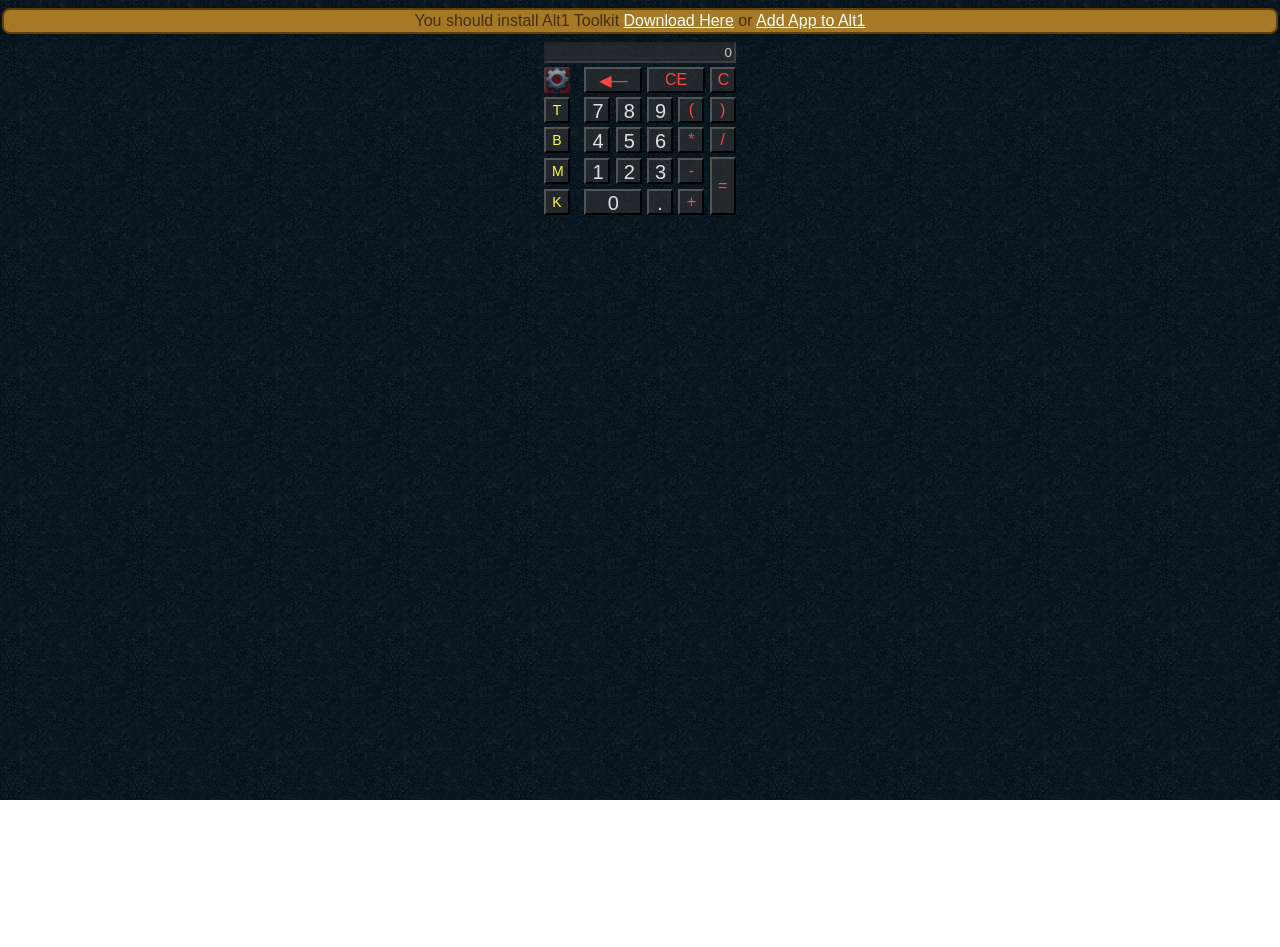
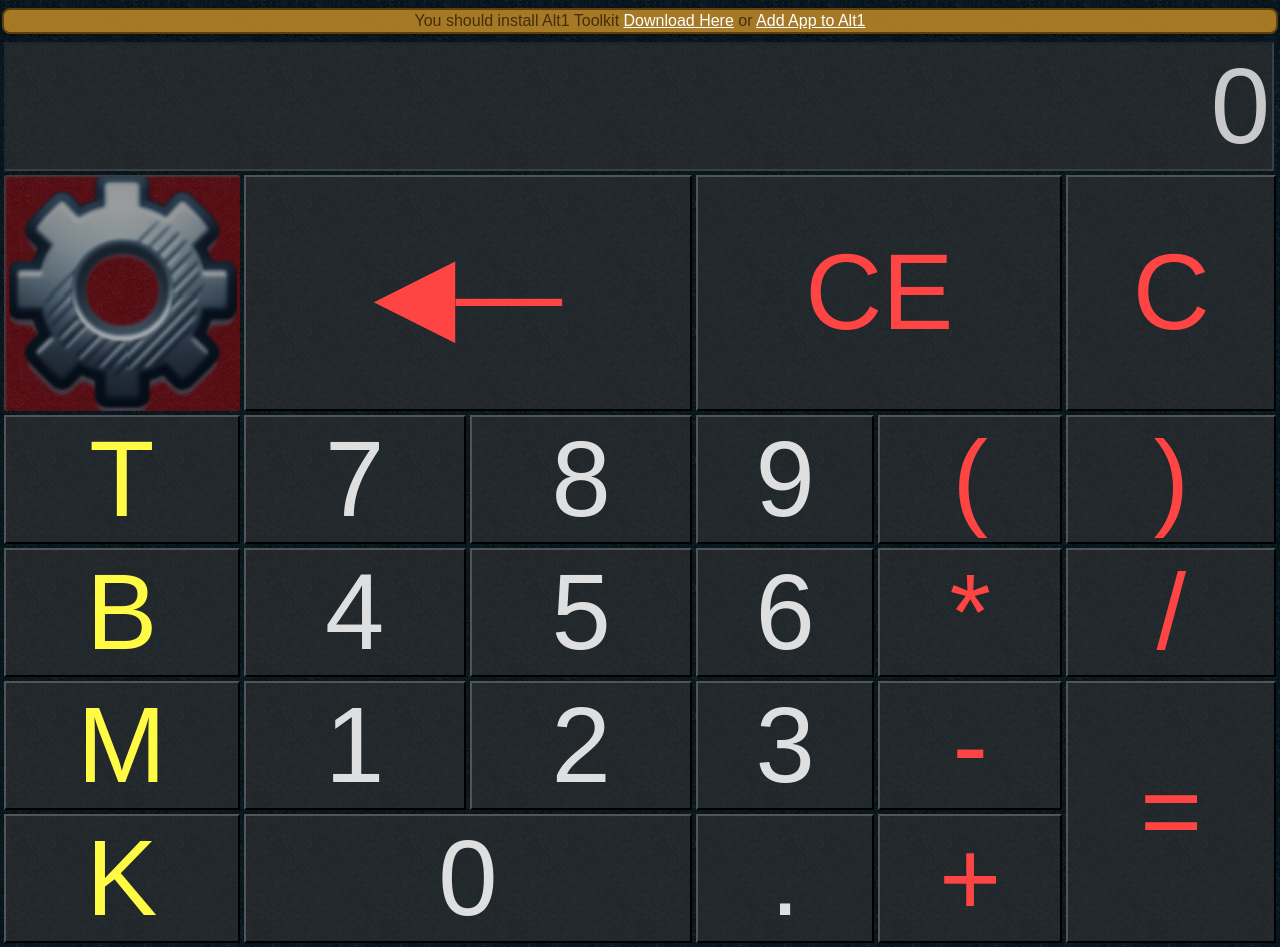
Before and after one commit to unlishema/calculator, a website built with webpack: page src/index.html in a window 1280 px wide. Before the commit the page ends 800 px from the top, so only its background shows below. Built offline with nearby package versions, Linux system fonts and the light colour scheme.

Commit message:
Added resizing

```diff
--- a/src/appconfig.json
+++ b/src/appconfig.json
@@ -5,11 +5,11 @@
 	"configUrl": "./appconfig.json",
 	"iconUrl": "./images/icon.png",
 	"defaultWidth": 206,
-	"defaultHeight": 195,
+	"defaultHeight": 199,
 	"minWidth": 206,
-	"minHeight": 195,
+	"minHeight": 199,
 	"maxWidth": 206,
-	"maxHeight": 195,
+	"maxHeight": 199,
 	"requestHandlers": [],
 	"activators": []
 }
--- a/src/index.css
+++ b/src/index.css
@@ -9,11 +9,11 @@ a:hover  {color: #a19100; overflow: hidden; white-space: nowrap; text-overflow:
 
 /* Button Looks */
 #calculator:focus {outline: none;}
-#display {color: #ffffff; background-color: #383838; text-align: right;}
-#status {color: #fffb0083; background: url('../images/settingscog.png') 0px 0px / cover; background-color: #F0000055; text-align: center; vertical-align: center; padding: 3px; width: 20px; height: 20px; box-shadow: inset 2px 2px 2px #464646cc; border-radius: 2px;}
-#status:hover {background-position: 0px -26px;}
-.buttons {background-color: #383838; margin: 0px; width: 26px; height: 26px;}
-.functions {color: #fffb00; margin-right: 10px; font-size: 14px; }
+#display {color: #ffffff; background-color: #383838; text-align: right; font-size: 12px;}
+#status {color: #fffb0083; background: url('../images/settingscog.png') 0px 0px / cover; background-color: #F0000055; text-align: center; vertical-align: center; margin: auto; padding: 3px; aspect-ratio: 1; box-shadow: inset 2px 2px 2px #464646cc; border-radius: 2px;}
+#status:hover {background-position: 0px -100%;}
+.buttons {background-color: #383838; margin: 0px; width: 100%; height: 100%;}
+.functions {color: #fffb00; font-size: 14px; }
 .operators {color: #ff0000; font-size: 16px;}
 .numbers {color: #0000ff; font-size: 20px;}
 
@@ -21,8 +21,8 @@ a:hover  {color: #a19100; overflow: hidden; white-space: nowrap; text-overflow:
 .context-menu li:hover {background-color: #fffb0083;}
 
 /* Table Setup */
-table {margin: auto; border-collapse: collapse;}
+table {margin: auto; border-collapse: collapse; width: 100%; height: 100%;}
 td {padding: 2px;}
-td[colspan="2"] * {width: calc(2 * 26px + 2 * 3px);}
-td[colspan="6"] * {width: calc(6 * 26px + 6 * 3px + 10px);}
-td[rowspan="2"] * {height: calc(2 * 26px + 2 * 3px);}
+td[colspan="2"] * {width: 100%; height: 100%;}
+td[colspan="6"] * {width: calc(100% - 10px); height: 100%;}
+td[rowspan="2"] * {height: 100%; height: 100%;}
--- a/src/index.ts
+++ b/src/index.ts
@@ -30,15 +30,18 @@ document.getElementById("status").addEventListener("click", () => {
 		applyStoredColor("functions-color", "functions-alpha", ".functions");
 		applyStoredColor("operators-color", "operators-alpha", ".operators");
 		applyStoredColor("numbers-color", "numbers-alpha", ".numbers");
+		applyStoredColor("output-color", "output-alpha", "#display");
 		applyStoredColor("buttons-color", "buttons-alpha", ".buttons", true);
 		applyStoredColor("buttons-color", "buttons-alpha", "#display", true);
-		applyStoredColor("output-color", "output-alpha", "#display");
 
 		console.warn("Settings Closed!");
 		settingsWindow?.window.console.warn("Settings Saved!");
 	});
 	console.log("Open Settings!");
 });
+
+// Listen for window resize and adjust font size dynamically
+window.addEventListener('resize', adjustFontSizeOnResize);
 
 // Initialize the app
 document.addEventListener("DOMContentLoaded", initializeApp);
@@ -52,28 +55,31 @@ async function initializeApp() {
 
 		// Setup default colors
 		if (localStorage.getItem("functions-color") == null) localStorage.setItem("functions-color", "#fffb44");
-		if (localStorage.getItem("functions-alpha") == null) localStorage.setItem("functions-alpha", "01.0");
+		if (localStorage.getItem("functions-alpha") == null) localStorage.setItem("functions-alpha", "1.0");
 		if (localStorage.getItem("operators-color") == null) localStorage.setItem("operators-color", "#ff4444");
 		if (localStorage.getItem("operators-alpha") == null) localStorage.setItem("operators-alpha", "01.0");
 		if (localStorage.getItem("numbers-color") == null) localStorage.setItem("numbers-color", "#ffffff");
 		if (localStorage.getItem("numbers-alpha") == null) localStorage.setItem("numbers-alpha", "0.85");
+		if (localStorage.getItem("output-color") == null) localStorage.setItem("output-color", "#ffffff");
+		if (localStorage.getItem("output-alpha") == null) localStorage.setItem("output-alpha", "0.75");
 		if (localStorage.getItem("buttons-color") == null) localStorage.setItem("buttons-color", "#383838");
 		if (localStorage.getItem("buttons-alpha") == null) localStorage.setItem("buttons-alpha", "0.55");
-		if (localStorage.getItem("output-color") == null) localStorage.setItem("output-color", "#ffffff");
-		if (localStorage.getItem("output-alpha") == null) localStorage.setItem("output-alpha", "0.75");
 
 		// Setup the colors
 		applyStoredColor("functions-color", "functions-alpha", ".functions");
 		applyStoredColor("operators-color", "operators-alpha", ".operators");
 		applyStoredColor("numbers-color", "numbers-alpha", ".numbers");
+		applyStoredColor("output-color", "output-alpha", "#display");
 		applyStoredColor("buttons-color", "buttons-alpha", ".buttons", true);
 		applyStoredColor("buttons-color", "buttons-alpha", "#display", true);
-		applyStoredColor("output-color", "output-alpha", "#display");
 
 		calculator.setupButtonListeners();
 		calculator.setupKeyboardSupport();
 		calculator.setupClipboardSupport();
 		calculator.setupRightClickMenu();
+
+		// Initial font size adjustment when the page loads
+		adjustFontSizeOnResize();
 	} catch (error) {
 		console.error("Initialization error:", error);
 	}
@@ -97,3 +103,12 @@ function applyStoredColor(colorKey, alphaKey, selector, bgColor = false) {
 		});
 	}
 }
+
+function adjustFontSizeOnResize() {
+	const newFontSize = Math.max(window.innerWidth / 12, 14); // Adjust the factor (50) to control scaling
+	const elements = document.querySelectorAll(".functions, .operators, .numbers, #display, .buttons");
+
+	elements.forEach(element => {
+		(<HTMLElement>element).style.fontSize = newFontSize + "px";
+	});
+}
```
Also changed, not shown: src/settings.html (+16 -16 lines).
